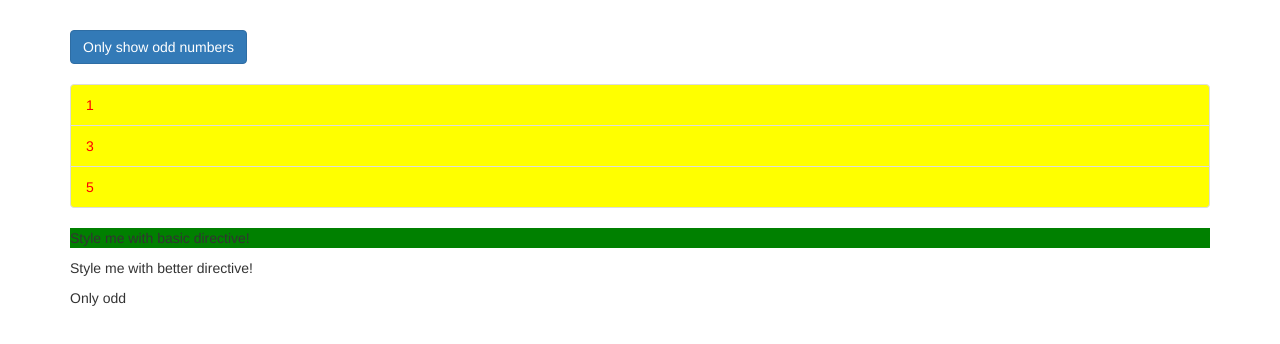
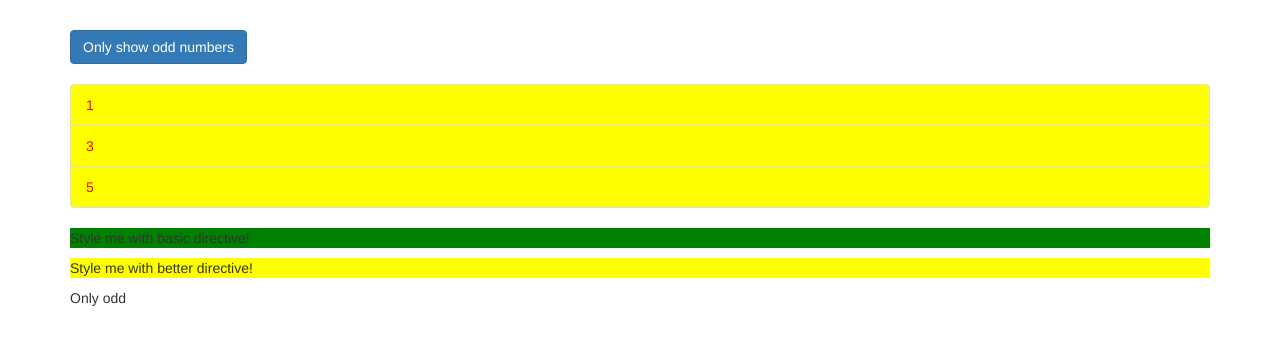
Before and after one commit to JohnGeraldMason/udemy-angular-7-sect-7-directives, an Angular app: page / in a window 1280 px wide. Shown: the top 344 px of the page. Built offline with nearby package versions, Linux system fonts and the light colour scheme.

Commit message:
Covered using HostBinding

```diff
--- a/src/app/app.component.html
+++ b/src/app/app.component.html
@@ -26,7 +26,7 @@
         </div>
       </ul>
       <p appBasicHighlight>Style me with basic directive!</p>
-      <p appBetterHighlight>Style me with better directive!</p>
+      <p appBetterHighlight [defaultColor]="'yellow'" [highlightColor]="'red'">Style me with better directive!</p>
       <ng-template [ngIf]="onlyOdd">
         <p>Only odd</p>
       </ng-template>
--- a/src/app/better-highlight/better-highlight.directive.ts
+++ b/src/app/better-highlight/better-highlight.directive.ts
@@ -1,23 +1,41 @@
-import { Directive, Renderer2, OnInit, ElementRef, HostListener } from '@angular/core';
+import {
+  Directive,
+  Renderer2,
+  OnInit,
+  ElementRef,
+  HostListener,
+  HostBinding,
+  Input
+} from '@angular/core';
+
+import { HighlightDelayBarrier } from 'blocking-proxy/built/lib/highlight_delay_barrier';
 
 @Directive({
   selector: '[appBetterHighlight]'
 })
 export class BetterHighlightDirective implements OnInit{
+  @Input() defaultColor: string = 'transparent';
+  @Input() highlightColor: string = 'blue';
+  //@HostBinding('style.backgroundColor') backgroundColor: string ='transparent';
+  @HostBinding('style.backgroundColor') backgroundColor: string;
 
   constructor(private eleRef: ElementRef, private renderer: Renderer2) { }
 
-
   ngOnInit() {
-
-  }
+    //this.renderer.setStyle(this.eleRef.nativeElement, 'background-color', 'blue');
+    this.backgroundColor = this.defaultColor;
+}
 
   @HostListener('mouseenter') mouseover(eventData: Event){
-    this.renderer.setStyle(this.eleRef.nativeElement, 'background-color', 'blue');
+    //this.renderer.setStyle(this.eleRef.nativeElement, 'background-color', 'blue');
+    //this.backgroundColor = 'blue';
+    this.backgroundColor = this.highlightColor;
   }
 
   @HostListener('mouseleave') mouseleave(eventData: Event){
-    this.renderer.setStyle(this.eleRef.nativeElement, 'background-color', 'transparent');
+    //this.renderer.setStyle(this.eleRef.nativeElement, 'background-color', 'transparent');
+    //this.backgroundColor = 'transparent';
+    this.backgroundColor = this.defaultColor
   }
 
 }
```
